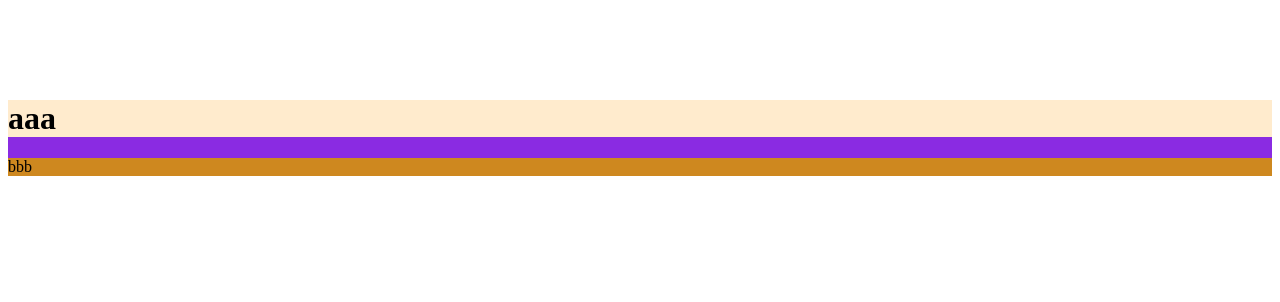
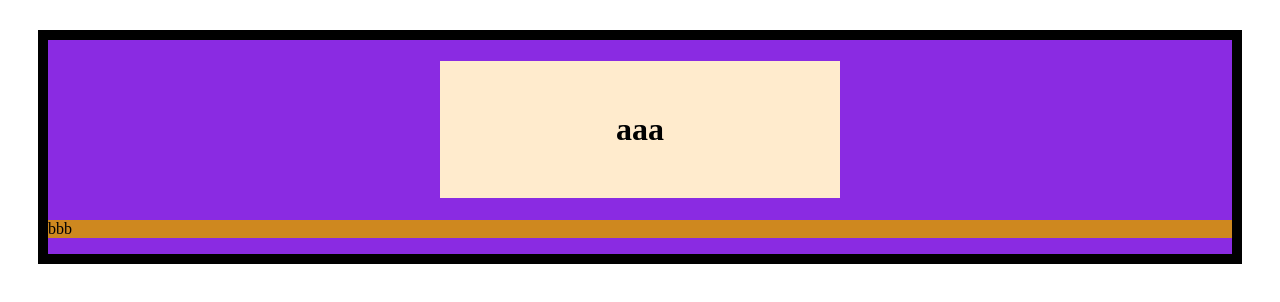
Before and after one commit to suzuki-gunji/HTML_lesson, a plain HTML site: page css_basic/index.html in a window 1280 px wide. Drawn offline with Linux system fonts and the light colour scheme.

Commit message:
ボックスを中央揃えするmarginの設定

```diff
--- a/css_basic/css/base.css
+++ b/css_basic/css/base.css
@@ -1,11 +1,18 @@
 div{
   background-color: blueviolet;
-  margin-top: 100px;
+  margin: 30px;
+  border: solid 10px black;
+  border-width: 10px;
 }
 
 h1{
-  margin-top: 50px;
+  margin-left: auto;
+  margin-right: auto;
   background-color: blanchedalmond;
+  padding: 50px;
+  width: 400px;
+  width: 300px;
+  text-align: center;
 }
 
 p{
```
